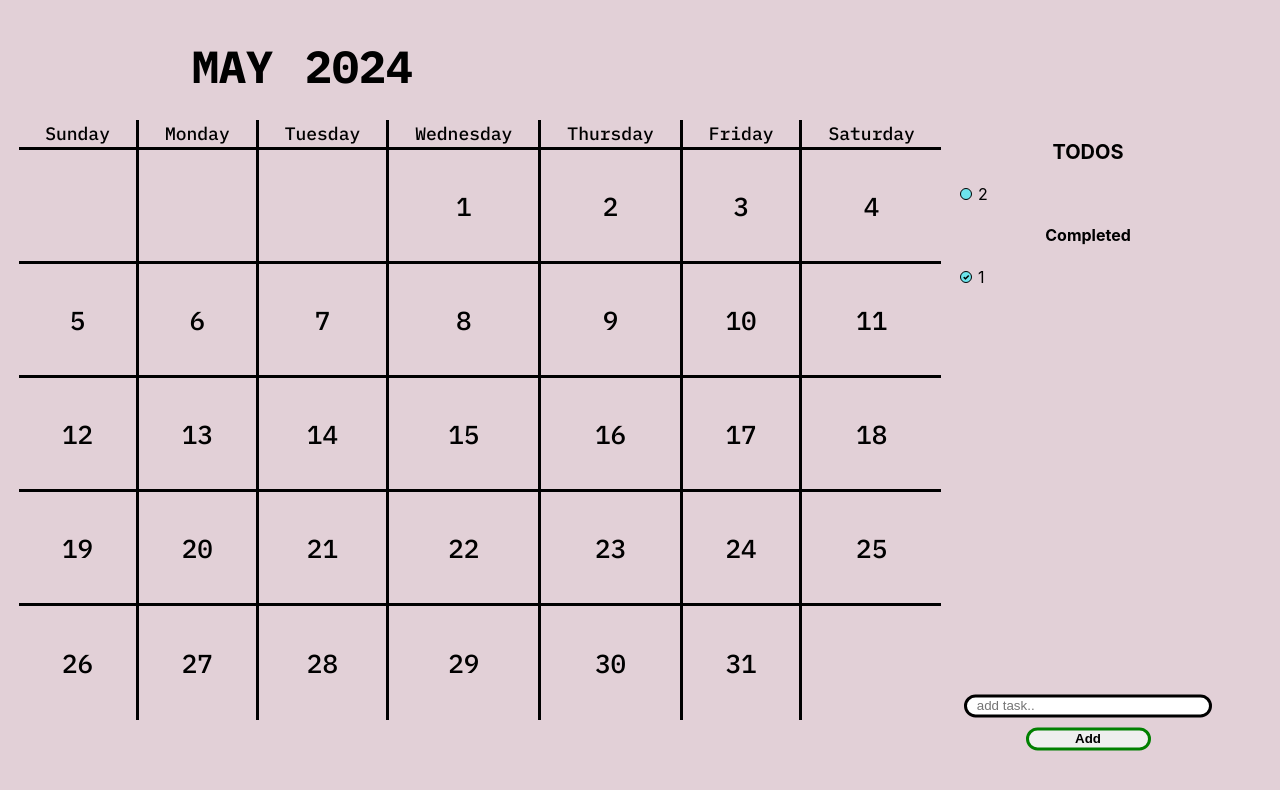
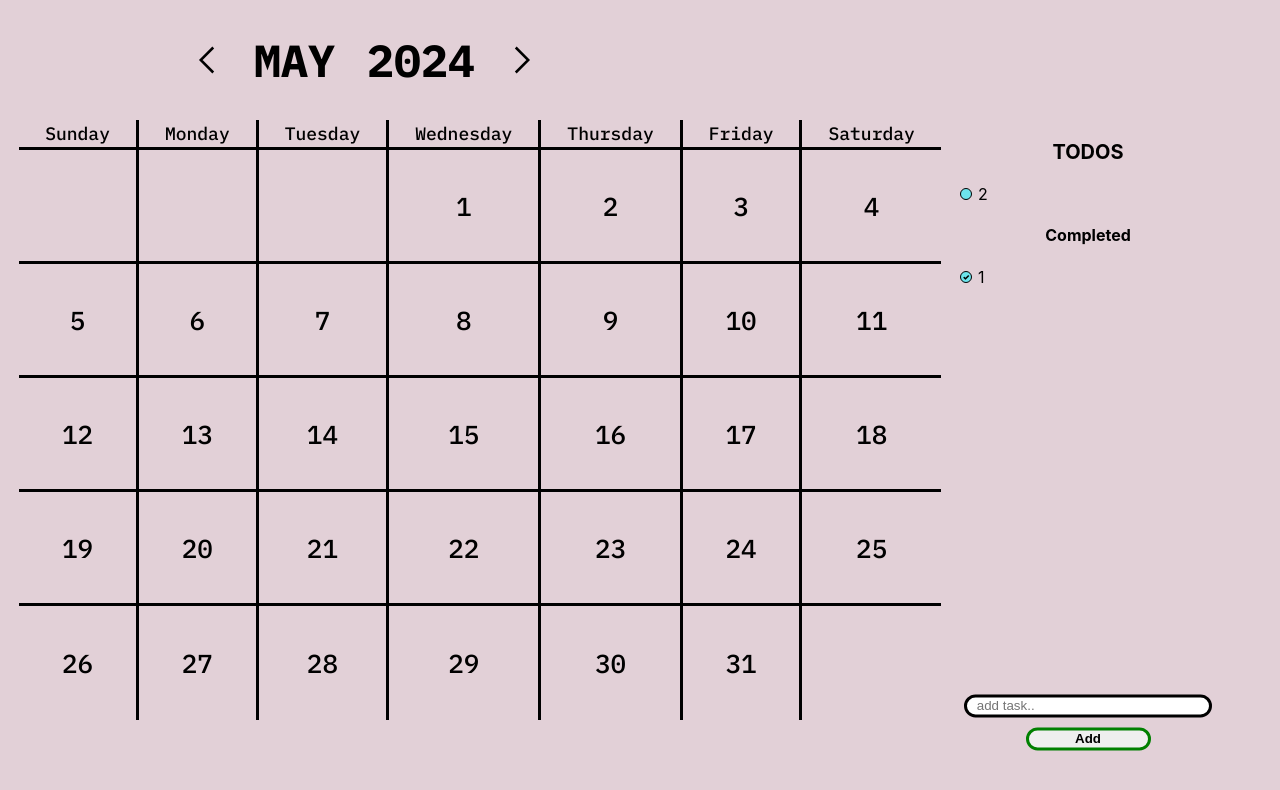
Before and after one commit to mjafarka/other_projects, a React (Create React App) app: page / in a window 1280 px wide. Shown: the top 790 px of the page. Built offline with nearby package versions, Linux system fonts and the light colour scheme.

Commit message:
todo works with date

```diff
--- a/package.json
+++ b/package.json
@@ -9,6 +9,7 @@
     "firebase": "^10.11.1",
     "react": "^18.3.1",
     "react-dom": "^18.3.1",
+    "react-icons": "^5.2.1",
     "react-scripts": "5.0.1",
     "sass": "^1.75.0",
     "web-vitals": "^2.1.4"
--- a/src/components/calender/index.js
+++ b/src/components/calender/index.js
@@ -1,9 +1,10 @@
-import React from "react";
+import React, { useState } from "react";
 import "./index.scss";
+import { GrNext, GrPrevious } from "react-icons/gr";
 
-const Calender = ({passDate}) => {
-  const year = 2024;
-  const month = 4;
+const Calender = ({ passDate }) => {
+  const [year, setYear] = useState(2024);
+  const [month, setMonth] = useState(4);
   const firstDay = new Date(year, month, 1);
   const lastDay = new Date(year, month + 1, 0);
   const weekDay = [
@@ -35,7 +36,25 @@ const Calender = ({passDate}) => {
   }
 
   const handleDateClick = (index) => {
-    passDate(days[index].toString().slice(4,15));
+    passDate(days[index].toString().slice(4, 15));
+  }
+
+  const changeMonth = (action, month) => {
+    console.log("month=>", month)
+    if (action === "prev")
+      if (month === 0) {
+        setYear(year - 1);
+        setMonth(11);
+      }
+      else {
+        setMonth(month - 1);
+      }
+    else
+      if (month === 11) {
+        setMonth(0);
+        setYear(year + 1);
+      } else
+        setMonth(month + 1);
   }
 
   debugger
@@ -44,8 +63,10 @@ const Calender = ({passDate}) => {
   return (
     <div className="calender">
       <div className="monthAndYear">
+        <GrPrevious onClick={() => changeMonth("prev", month)} />
         <h2 className="monthHeading">{months[month].toUpperCase()}</h2>
         <h2 className="year">{year}</h2>
+        <GrNext onClick={() => changeMonth("next", month)} />
       </div>
       <div className="days">
         {weekDay.map((day) => {
--- a/src/components/calender/index.scss
+++ b/src/components/calender/index.scss
@@ -13,6 +13,11 @@ body {
         font-size: 30px;
         font-family: "IBM Plex Mono", monospace;
         height: 15vh;
+        align-items: center;
+
+        .monthHeading {
+            // width: 250px;
+        }
     }
     .days {
         display: grid;
--- a/src/components/dummyDB/db.js
+++ b/src/components/dummyDB/db.js
@@ -18,3 +18,8 @@ export const getTaskFromDate = (date) => {
 export const setDayTasks = (input, date) => {
     dateWithTodo[date] = {...dateWithTodo[date], [input]:false}
 }
+
+export const setDayTasksStatus = (input, date, status) => {
+    debugger
+    dateWithTodo[date][input] = status;
+}
--- a/src/components/toDo/index.js
+++ b/src/components/toDo/index.js
@@ -1,7 +1,7 @@
 import React, { useMemo, useState } from "react";
 import "./index.scss";
 import ToDoList from "./toDoHelper/ToDoList";
-import { getTaskFromDate } from "../dummyDB/db";
+import { getTaskFromDate, setDayTasks, setDayTasksStatus } from "../dummyDB/db";
 
 function ToDo({date}) {
   const [pending, setPending] = useState({});
@@ -11,6 +11,7 @@ function ToDo({date}) {
   }, [date]);
 
   const handleCheckClick = (prop) => {
+    setDayTasksStatus(prop, date, !pending[prop]);
     setPending({ ...pending, [prop]: !pending[prop] });
   };
 
@@ -22,6 +23,7 @@ function ToDo({date}) {
   const submitInput = (input) => {
     console.log("input",input);
     setPending({ ...pending, [input]: false });
+    setDayTasks(input,date);
     setInput("");
   };
 
```
Also changed, not shown: 1 other file (tests, documents, lock files or other folders).
